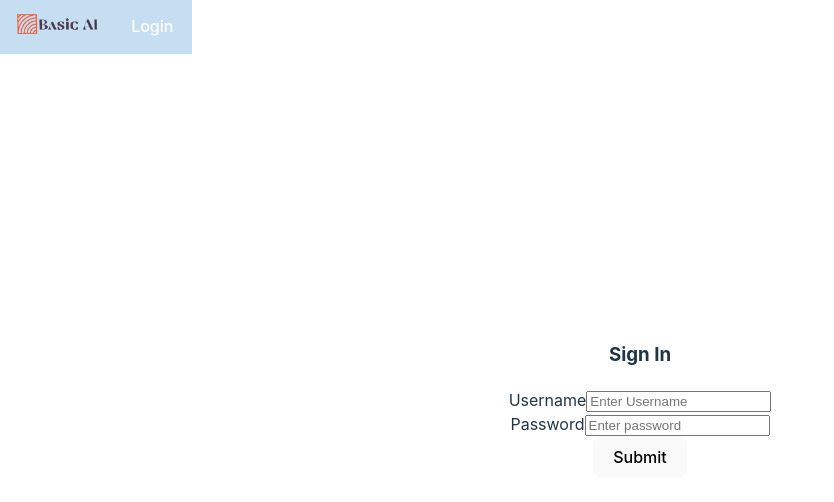
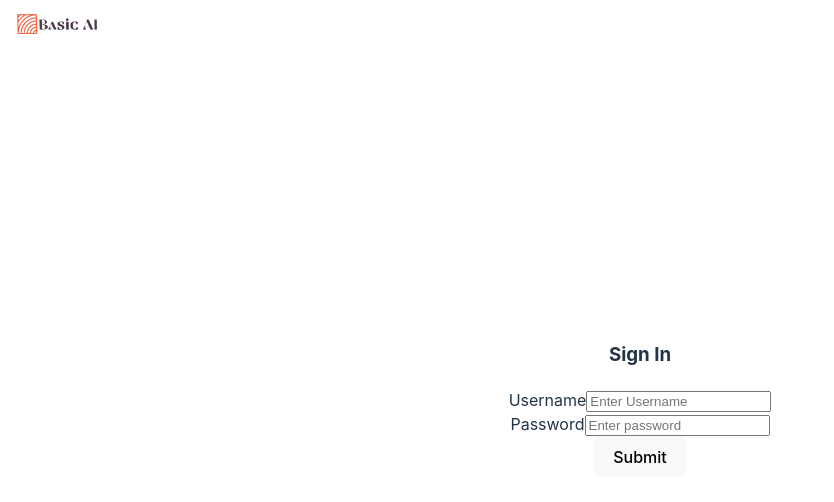
Before and after one commit to pawel-zielinski/Django-AI-Chat-Bot, a React (Vite) app in the folder frontend/: page /login in a window 1280 px wide. Shown: the top 502 px of the page, without its empty margins (0-834 px from the left). Built offline with nearby package versions, Linux system fonts and the light colour scheme.

Commit message:
Remove bc from navbar

```diff
--- a/frontend/src/App.css
+++ b/frontend/src/App.css
@@ -159,7 +159,6 @@ ul {
   margin: 0;
   padding: 0;
   overflow: hidden;
-  background-color: rgb(198, 222, 241);
 }
 
 li {
```
